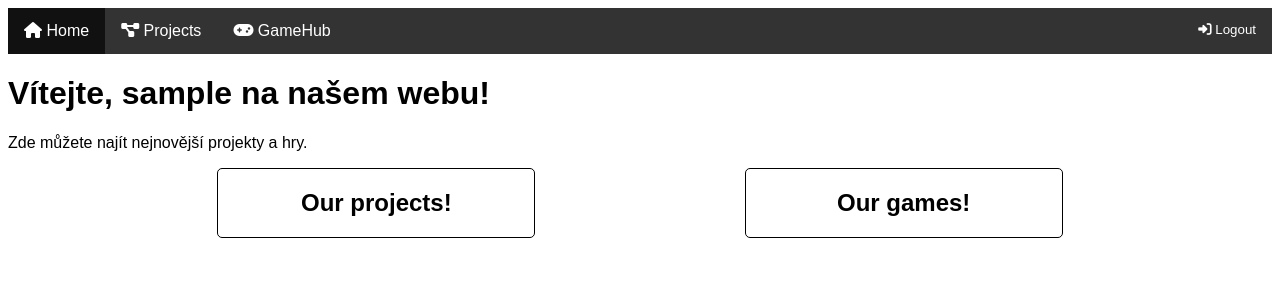
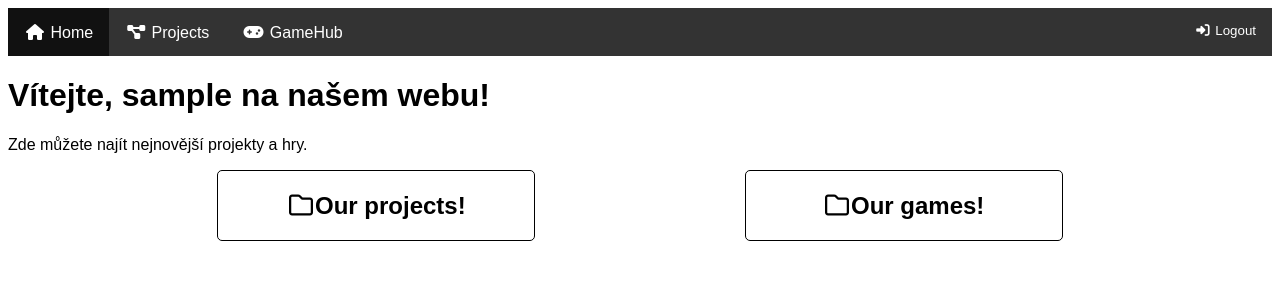
Before and after one commit to pascaljura/alba-rosa.cz, a PHP site: page / in a window 1280 px wide. Shown: the top 300 px of the page. Run offline with PHP 8.4, Linux system fonts and the light colour scheme; the visitor is signed in with stand-in values (Sample User, id 1); some libraries are stand-ins or nearby versions.

Commit message:
Přidání ikonek, změna typu kurzoru

```diff
--- a/assets/style.css
+++ b/assets/style.css
@@ -44,8 +44,11 @@ li button:hover {
 
 .fas {
   color: white;
+  padding: 2px;
+}.fa-solid, .fa-regular {
+  color: #000000;
+  padding: 2px;
 }
-
 /* Styling pro pop-up */
 .popup {
   display: none;
@@ -126,15 +129,19 @@ li button:hover {
   border-radius: 5px;
   transition: background-color 0.2s ease-in;
   justify-content: center;
+  align-items: center;
+  text-align: center;
 }
 
 .show:hover {
   background-color: #ddd;
+  cursor: pointer;
 }
 
 .showcont {
   display: flex;
   justify-content: space-evenly;
+
 }
 
 .nolog {
--- a/games/index.php
+++ b/games/index.php
@@ -36,7 +36,7 @@ if (isset($_SESSION['user_id'])) {
   echo '<div class="showcont">';
   echo '  <div class="show" id="projshow" onclick="window.open(\'../tictactoe\');">';
   echo '    <i class="fa-solid fa-up-right-from-square"></i>';
-  echo '    <h2>Tic Tac Toe!</h2>';
+  echo '    <h2> Tic Tac Toe!</h2>';
   echo '    <p>';
   echo '    </p>';
   echo '  </div>';
@@ -48,7 +48,7 @@ if (isset($_SESSION['user_id'])) {
   echo '  </div>';
   echo '  <div class="show" id="gameshow" onclick="window.open(\'../popclicker/\')">';
   echo '    <i class="fa-solid fa-up-right-from-square"></i>';
-  echo '    <h2>Popclicker!</h2>';
+  echo '    <h2> Popclicker!</h2>';
   echo '    <p>';
   echo '    </p>';
   echo '  </div>';
--- a/index.php
+++ b/index.php
@@ -35,13 +35,13 @@ if (isset($_SESSION['user_id'])) {
   </div>';
   echo '<div class="showcont">';
   echo '  <div class="show" id="projshow" onclick="window.location.replace(\'./projects/\');">';
-  echo '    <h2>Our projects!</h2>';
+  echo '    <h2><i class="fa-regular fa-folder"></i>Our projects!</h2>';
   echo '    <p>';
   echo '    </p>';
   echo '  </div>';
 
   echo '  <div class="show" id="gameshow" onclick="window.location.replace(\'./games/\')">';
-  echo '    <h2>Our games!</h2>';
+  echo '    <h2><i class="fa-regular fa-folder"></i>Our games!</h2>';
   echo '    <p>';
   echo '    </p>';
   echo '  </div>';
```
